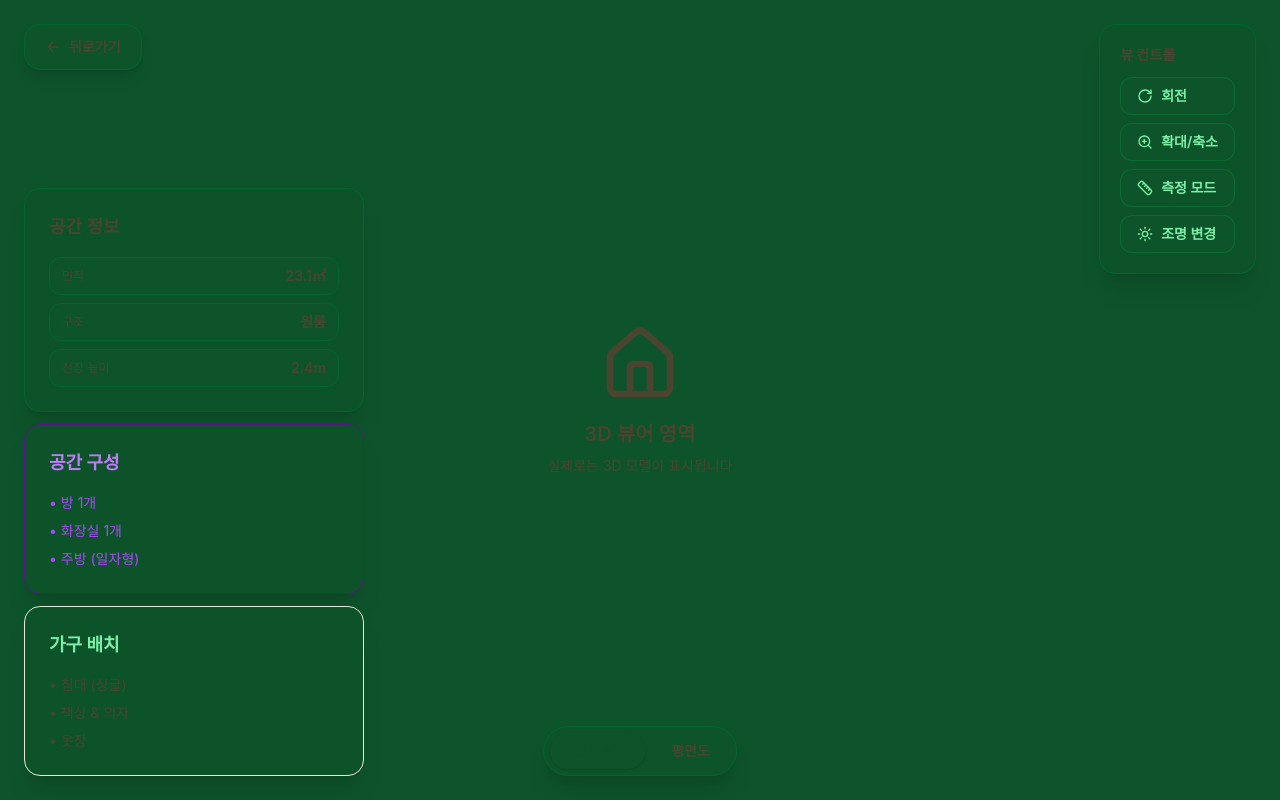
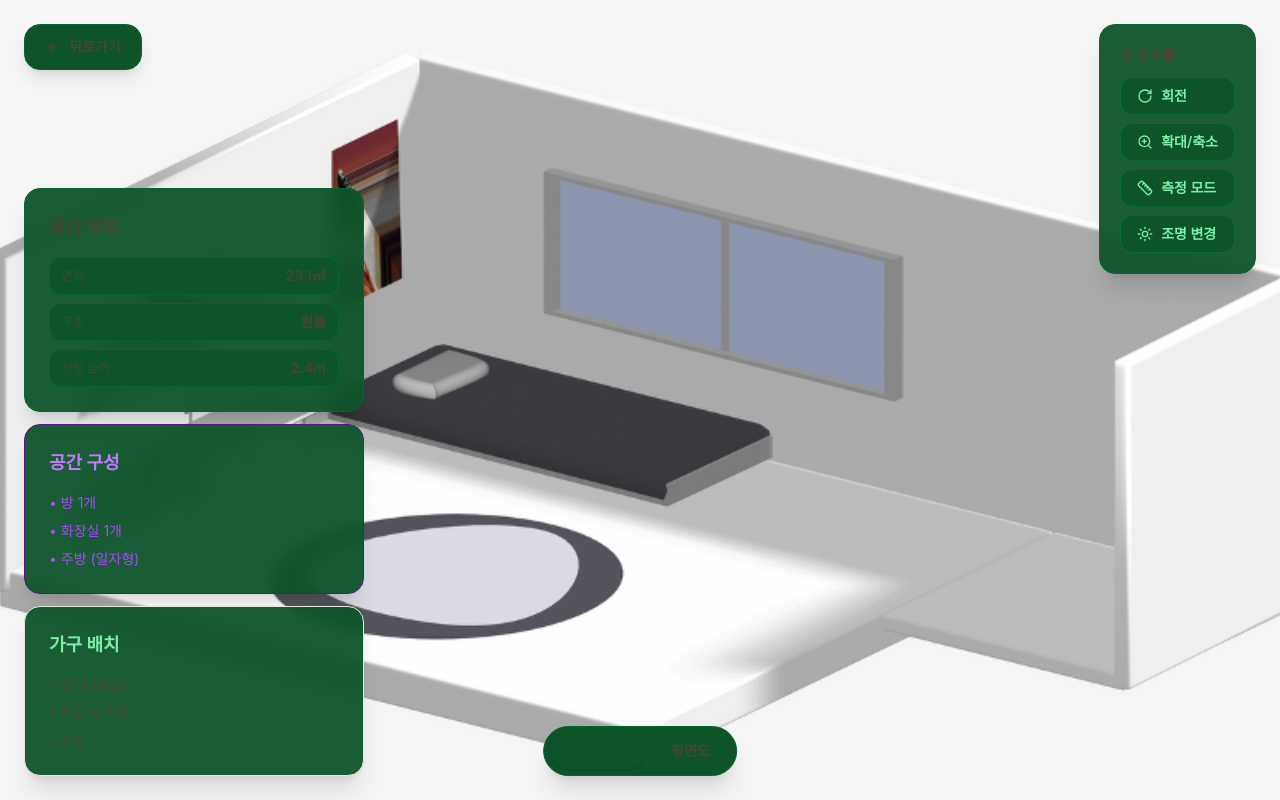
Before and after one commit to skku-2026-capstone-team-2/rooming-frontend, a React (Vite) app: page /3d-view in a window 1280 px wide. Built offline with nearby package versions, Linux system fonts and the light colour scheme; no server answers; a web font is replaced by a local one.

Commit message:
demo: 3D 이미지 추가

```diff
--- a/src/pages/ThreeDViewScreen.tsx
+++ b/src/pages/ThreeDViewScreen.tsx
@@ -1,6 +1,6 @@
 import { useState } from "react";
 import { useNavigate } from "react-router";
-import { Home, RotateCw, ZoomIn, Ruler, Sun, ArrowLeft } from "lucide-react";
+import { RotateCw, ZoomIn, Ruler, Sun, ArrowLeft } from "lucide-react";
 
 type ViewMode = "normal" | "floor";
 
@@ -11,18 +11,12 @@ export default function ThreeDViewScreen() {
   return (
     <div className="relative h-screen w-full bg-green-900">
       {/* 3D 뷰어 영역 */}
-      <div className="flex h-full w-full items-center justify-center bg-gradient-to-br from-green-900 to-green-900">
-        <div className="text-center">
-          <Home className="mx-auto mb-4 h-20 w-20 text-primary-foreground" />
-          <div className="text-xl font-semibold text-primary-foreground">
-            {viewMode === "normal" ? "3D 뷰어 영역" : "평면도 영역"}
-          </div>
-          <div className="mt-2 text-sm text-text-muted">
-            {viewMode === "normal"
-              ? "실제로는 3D 모델이 표시됩니다"
-              : "실제로는 평면도 모델이 표시됩니다"}
-          </div>
-        </div>
+      <div className="h-full w-full bg-gradient-to-br from-green-900 to-green-900">
+        <img
+          src="/images/dummy-3d.png"
+          alt={viewMode === "normal" ? "3D 뷰어" : "평면도 뷰어"}
+          className="h-full w-full object-cover"
+        />
       </div>
 
       {/* 좌측 하단 컨트롤 패널 */}
```
Also changed, not shown: public/images/dummy-3d.png (added).
